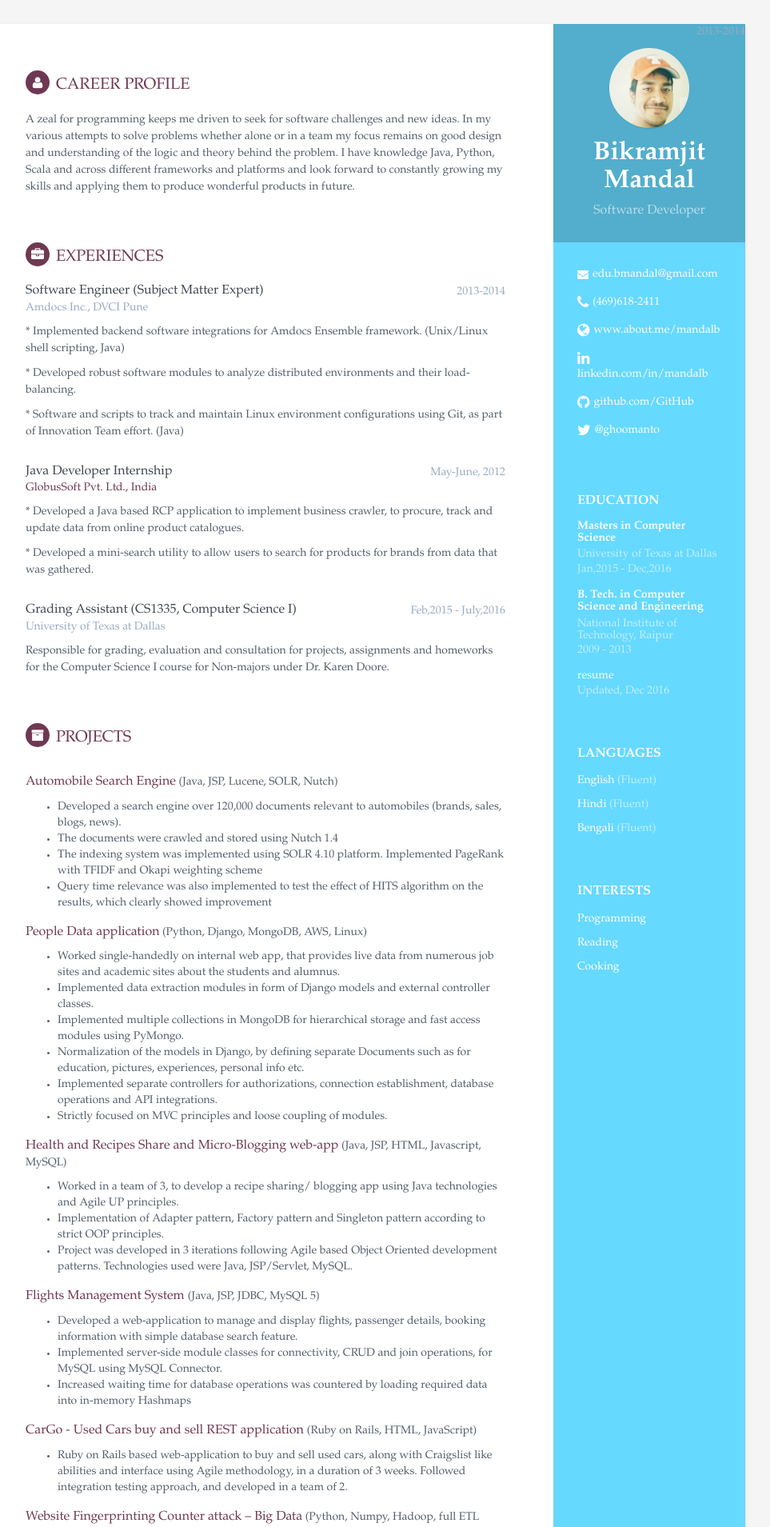
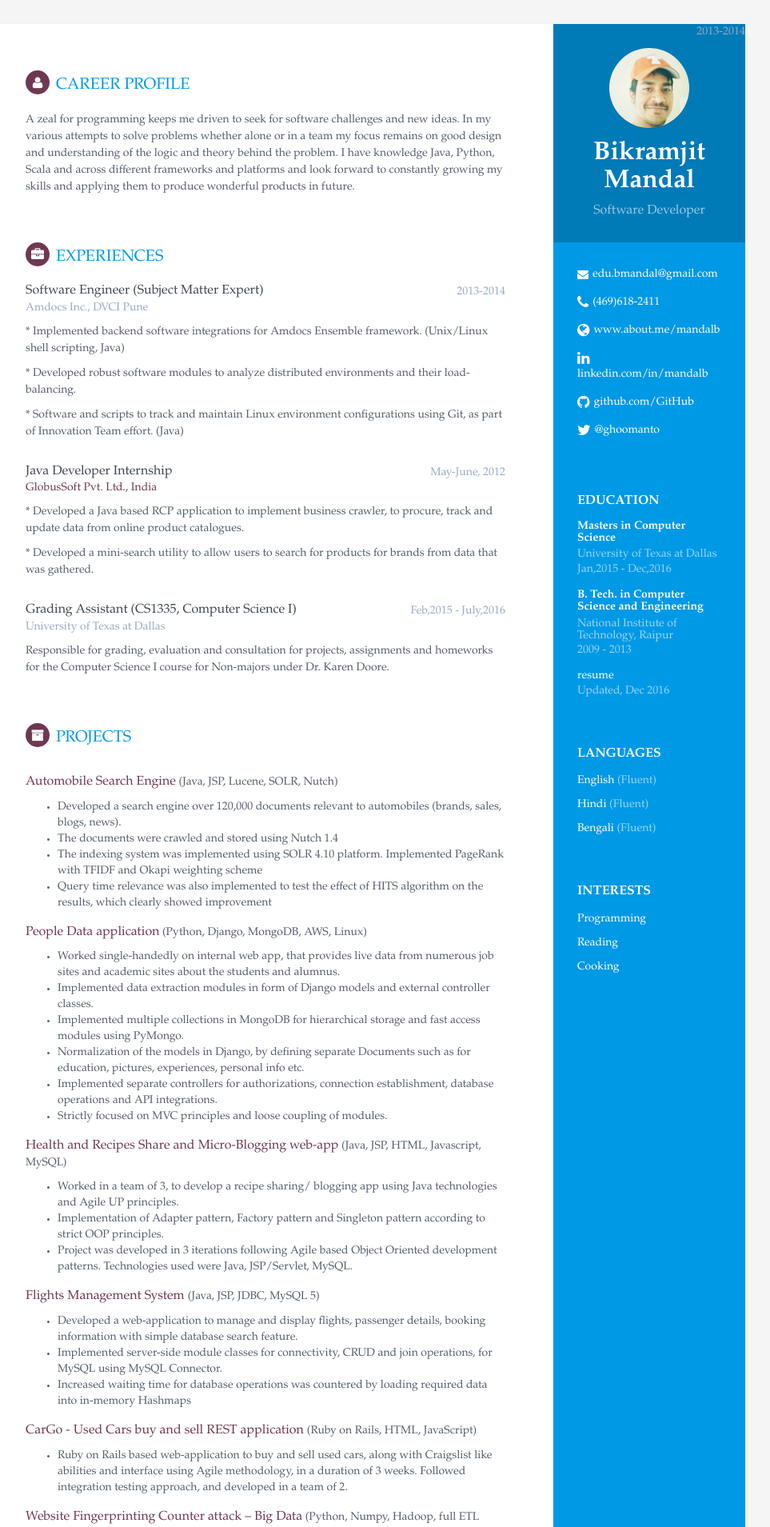
Before and after one commit to bikdroid/bikdroid.github.io, a Jekyll site: the page built from index.html, in a window 1280 px wide. Shown: the top 1909 px of the page at 80% size, without its empty margins (188-1151 px from the left). Built offline with Jekyll 4.4.1, drawn with Linux system fonts in a browser that asks for light colours.

Commit message:
skills updated

```diff
--- a/assets/css/styles-4.css
+++ b/assets/css/styles-4.css
@@ -45,7 +45,7 @@ p {
 }
 .wrapper {
   /*background: #A15277;*/
-  background: #66d9ff;
+  background: #0099e6;
   max-width: 960px;
   margin: 0 auto;
   position: relative;
@@ -55,7 +55,7 @@ p {
 }
 .sidebar-wrapper {
   /*background: #A15277;*/
-  background: #66d9ff;
+  background: #0099e6;
   position: absolute;
   right: 0;
   width: 240px;
@@ -164,7 +164,8 @@ p {
   text-transform: uppercase;
   font-size: 20px;
   font-weight: 500;
-  color: #6e3852;
+  /*color: #6e3852;*/
+  color: #0099e6;
   position: relative;
   margin-top: 0;
   margin-bottom: 20px;
```
